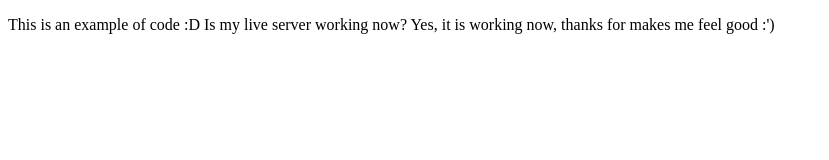
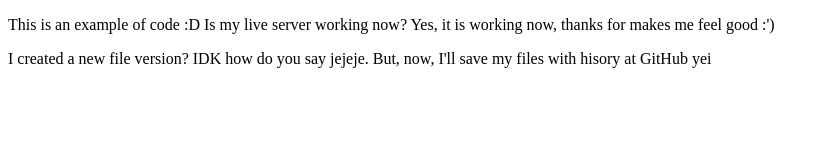
Before and after one commit to alxymtz/DemoPrework, a plain HTML site: page index.html in a window 1280 px wide. Shown: the whole page, without its empty margins (0-829 px from the left). Drawn offline with Linux system fonts and the light colour scheme.

Commit message:
With the first change

```diff
--- a/index.html
+++ b/index.html
@@ -12,5 +12,9 @@
         Is my live server working now?
         Yes, it is working now, thanks for makes me feel good :')
     </p>
+    <p>
+        I created a new file version? IDK how do you say jejeje.
+        But, now, I'll save my files with hisory at GitHub yei
+    </p>
 </body>
 </html>
```
